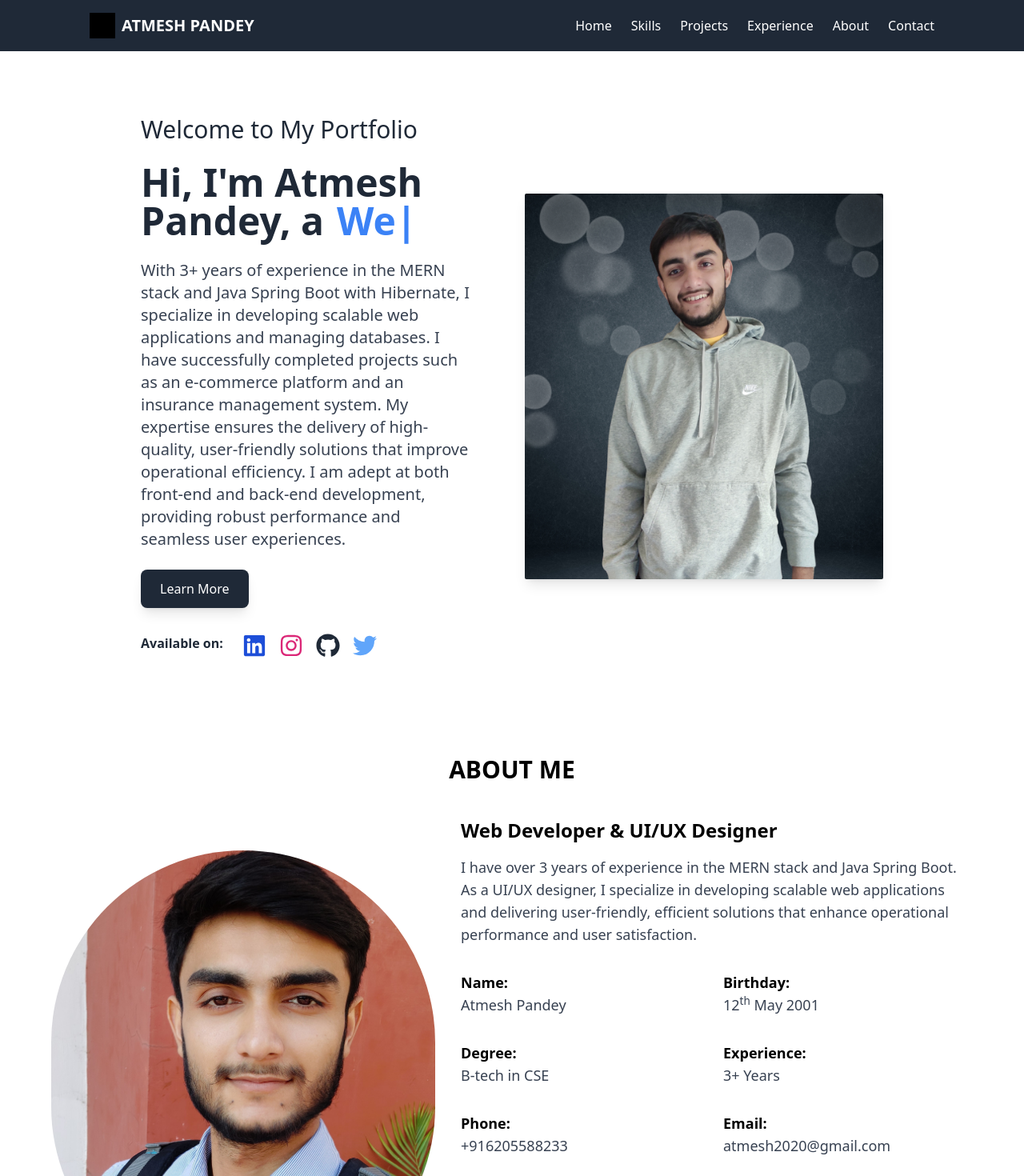
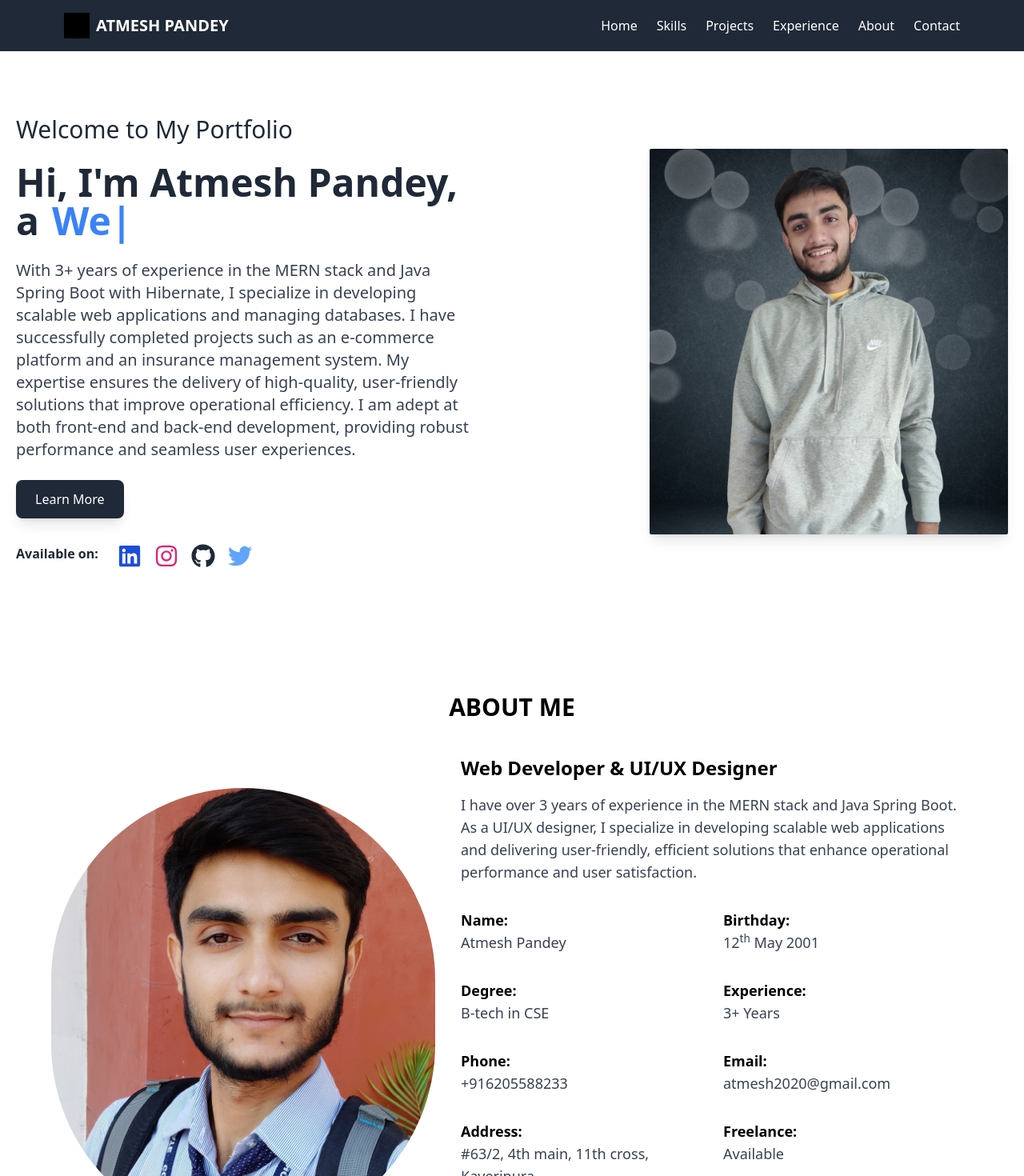
Before and after one commit to atmesh-pandey/Portfolio, a React (Vite) app: page / in a window 1280 px wide. Shown: the top 1470 px of the page at 80% size. Built offline with nearby package versions, Linux system fonts and the light colour scheme; grey boxes are pictures that could not be loaded; a web font is replaced by a local one.

Commit message:
some items changed

```diff
--- a/src/components/About.jsx
+++ b/src/components/About.jsx
@@ -2,9 +2,9 @@ import React from 'react';
 
 const About = () => {
   return (
-    <div className="container mx-auto px-4 md:px-8 lg:px-16 py-20" id="about">
+    <div className="container mx-auto px-4 md:px-8 lg:px-16 pt-10 pb-20" id="about">
       <div className="relative flex items-center justify-center mb-8 lg:mb-10">
-        <h1 className="absolute text-2xl md:text-3xl font-bold uppercase mb-4 lg:mb-10">About Me</h1>
+        <h1 className="absolute text-2xl md:text-3xl font-bold uppercase mb-10 lg:mb-10">About Me</h1>
       </div>
       <div className="flex flex-col lg:flex-row items-center">
         <div className="w-full lg:w-5/12 mb-6 lg:mb-0 flex justify-center">
--- a/src/components/Contact.jsx
+++ b/src/components/Contact.jsx
@@ -29,7 +29,7 @@ const Contact = () => {
         toast.success('Your response has been submitted!');
         setFormData({ name: '', email: '', message: '' }); // Clear form data
       } else {
-        toast.alert('Submission failed. Please try again.');
+        toast.error('Submission failed. Please try again.');
       }
     } catch (error) {
       toast.error('An error occurred. Please try again.');
@@ -37,13 +37,10 @@ const Contact = () => {
   };
 
   return (
-    <section id='contact' className="py-16">
+    <section id="contact" className="py-16 px-4">
       <h2 className="text-2xl md:text-3xl font-bold uppercase mb-8 text-center">Contact Us</h2>
       <div className="max-w-2xl mx-auto p-8 rounded-lg shadow-xl border border-gray-200 bg-gray-100">
-        <form
-          onSubmit={handleSubmit}
-          className="space-y-6"
-        >
+        <form onSubmit={handleSubmit} className="space-y-6">
           <div className="flex flex-col">
             <label htmlFor="name" className="text-lg font-medium text-gray-700 mb-2">
               Your Name:
@@ -90,12 +87,13 @@ const Contact = () => {
           </div>
           <button
             type="submit"
-            className="w-full px-6 py-3 bg-gray-800 text-white font-semibold rounded-lg shadow-md hover:bg-gray-800 transition duration-300 ease-in-out"
+            className="w-full px-6 py-3 bg-gray-800 text-white font-semibold rounded-lg shadow-md hover:bg-gray-700 transition duration-300 ease-in-out"
           >
             Send
           </button>
         </form>
       </div>
+      <Toaster />
     </section>
   );
 };
--- a/src/components/Home.jsx
+++ b/src/components/Home.jsx
@@ -5,7 +5,7 @@ import { Link } from 'react-router-dom';
 
 const Home = () => {
     return (
-        <section className="bg-gradient-to-r flex flex-col items-center px-44 py-20 min-h-screen">
+        <section className="bg-gradient-to-r flex flex-col items-center px-5 py-20 min-h-screen">
             <div className="flex flex-col md:flex-row items-center w-full max-w-screen-xl mx-auto">
                 {/* Text Content */}
                 <div className="md:w-1/2 md:pr-12 text-center md:text-left">
@@ -55,14 +55,13 @@ const Home = () => {
                     </div>
                 </div>
                 {/* Image Content */}
-                <div className="md:w-1/2 mt-4 md:mt-0 flex justify-center md:justify-end relative">
+                <div className="w-full md:w-1/2 mt-4 md:mt-0 flex justify-center md:justify-end relative">
                     <div
-                        className="rounded-sm shadow-lg w-[28rem] md:h-[30.125rem] bg-cover bg-start bg-gray-200"
+                        className="rounded-sm shadow-lg w-full sm:w-[20rem] md:w-[28rem] h-[22rem] sm:h-[22rem] md:h-[30.125rem] bg-cover bg-start"
                         style={{ backgroundImage: 'url(one.jpg)' }}
                     >
                     </div>
                 </div>
-
             </div>
         </section>
     );
--- a/src/components/Navbar.jsx
+++ b/src/components/Navbar.jsx
@@ -17,7 +17,7 @@ const Navbar = () => {
   // }, [isOpen]);
 
   return (
-    <nav className="bg-gray-800 p-4 px-28">
+    <nav className="bg-gray-800 p-4 px-20">
       <div className="container mx-auto flex items-center justify-between">
         <div className="flex items-center">
           <img src="https://cdn.iconscout.com/icon/free/png-512/free-social-248-96763.png?f=webp&w=256" alt="Logo" className="h-8 w-8 mr-2" style={{ filter: 'invert(100%) brightness(0) saturate(100%)' }} />
```
